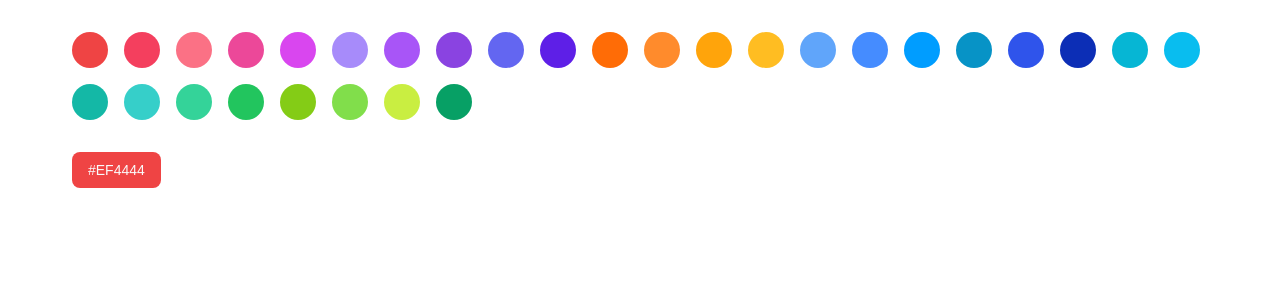
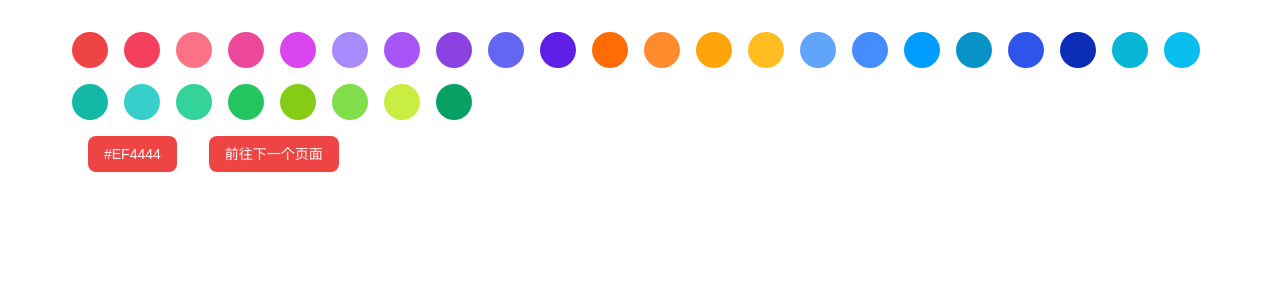
Before and after one commit to songmm820/my-react-app, a React (Vite) app: page / in a window 1280 px wide. Shown: the top 300 px of the page. Built offline with nearby package versions, Linux system fonts and the light colour scheme.

Commit message:
feat: router init

```diff
--- a/package.json
+++ b/package.json
@@ -17,8 +17,10 @@
     "clsx": "^2.1.1",
     "dayjs": "^1.11.19",
     "lucide-react": "^0.553.0",
+    "motion": "^12.23.24",
     "react": "^19.2.0",
     "react-dom": "^19.2.0",
+    "react-router-dom": "^7.9.6",
     "tailwind-merge": "^3.4.0",
     "tailwindcss": "^4.1.17"
   },
--- a/src/App.tsx
+++ b/src/App.tsx
@@ -1,31 +1,9 @@
-import { Button } from "~/components/ui/button";
-import { useTheme } from "~/provider/theme-provider";
-import { PRIMARY_COLORS } from "./lib/color";
-import "./App.css";
+import { RouterProvider } from "react-router-dom";
+import { router } from "~/router";
+import "~/App.css";
 
-function App() {
-  const { themeColor, setThemeColor } = useTheme();
-
-  return (
-    <>
-      <div className="w-full h-full p-8">
-        <div className="flex flex-wrap gap-4">
-          {PRIMARY_COLORS.map((color, index) => (
-            <div
-              key={index}
-              className="w-9 h-9 rounded-full"
-              style={{
-                backgroundColor: color,
-              }}
-              onClick={() => setThemeColor(color)}
-            />
-          ))}
-        </div>
-
-        <Button className="mt-8">{themeColor}</Button>
-      </div>
-    </>
-  );
-}
+const App = () => {
+  return <RouterProvider router={router} />;
+};
 
 export default App;
--- /dev/null
+++ b/src/hooks/use-navigate.ts
@@ -0,0 +1,17 @@
+/**
+ * 类型安全的 navigate Hook
+ * - 自动验证路径是否存在
+ * - 自动填充动态参数
+ * - 编译期检查路径和参数是否匹配
+ */
+
+import { useNavigate } from "react-router-dom";
+import type { RoutePath } from "~/types/route";
+
+export function useNavigateSafe() {
+  const navigate = useNavigate();
+
+  return (path: RoutePath) => {
+    navigate(path);
+  };
+}
--- a/src/index.css
+++ b/src/index.css
@@ -32,7 +32,6 @@ body {
   /* @see https://tailwindcss.com/docs/theme */
 
   --spacing: 4px;
-
   --radius: 0.625rem;
   --background: oklch(1 0 0);
   --foreground: oklch(0.145 0 0);
@@ -40,7 +39,7 @@ body {
   --card-foreground: oklch(0.145 0 0);
   --popover: oklch(1 0 0);
   --popover-foreground: oklch(0.145 0 0);
-  --primary: #0062ff;
+  /* --primary: #0062ff; */
   --primary-foreground: oklch(0.985 0 0);
   --secondary: oklch(0.97 0 0);
   --secondary-foreground: oklch(0.205 0 0);
@@ -66,6 +65,7 @@ body {
   --sidebar-border: oklch(0.922 0 0);
   --sidebar-ring: oklch(0.708 0 0);
 }
+
 
 button:focus,
 button:focus-visible {
--- a/src/lib/color.ts
+++ b/src/lib/color.ts
@@ -93,3 +93,13 @@ export const SECONDARY_COLORS = [
   "#F4FFB8",
   "#B2EAD4",
 ] as const;
+
+/**
+ * 获取css变量颜色值
+ *
+ * @param color css变量名
+ */
+export function getCssVarColorValue(color: string): string {
+  const styles = getComputedStyle(document.documentElement);
+  return styles.getPropertyValue(color).trim();
+}
--- /dev/null
+++ b/src/pages/404.tsx
@@ -0,0 +1,4 @@
+const NotFound = () => {
+  return 404;
+};
+export default NotFound;
--- /dev/null
+++ b/src/pages/Home.tsx
@@ -0,0 +1,34 @@
+import { Button } from "~/components/ui/button";
+import { useNavigateSafe } from "~/hooks/use-navigate";
+import { PRIMARY_COLORS } from "~/lib/color";
+import { useTheme } from "~/provider/theme-provider";
+
+const Home = () => {
+  const { themeColor, setThemeColor } = useTheme();
+
+  const navigate = useNavigateSafe();
+
+  return (
+    <div className="w-full h-full p-8">
+      <div className="flex flex-wrap gap-4">
+        {PRIMARY_COLORS.map((color, index) => (
+          <div
+            key={index}
+            className="w-9 h-9 rounded-full"
+            style={{
+              backgroundColor: color,
+            }}
+            onClick={() => setThemeColor(color)}
+          />
+        ))}
+      </div>
+
+      <Button className="m-4">{themeColor}</Button>
+      <Button className="m-4" onClick={() => navigate("/user/22")}>
+        前往下一个页面
+      </Button>
+    </div>
+  );
+};
+
+export default Home;
--- /dev/null
+++ b/src/router/LazyRoute.tsx
@@ -0,0 +1,21 @@
+import { Suspense, type LazyExoticComponent } from "react";
+import PrivateRoute from "./PrivateRoute";
+import type { GetProps } from "~/lib/type-utils";
+
+type PrivateRouteProps = GetProps<typeof PrivateRoute>;
+
+type LazyRouteProps = {
+  lazyChildren: LazyExoticComponent<() => React.ReactNode>;
+} & Omit<PrivateRouteProps, "children">;
+
+const LazyRoute = (props: LazyRouteProps) => {
+  return (
+    <Suspense fallback={<div>loading</div>}>
+      <PrivateRoute {...props}>
+        <props.lazyChildren />
+      </PrivateRoute>
+    </Suspense>
+  );
+};
+
+export default LazyRoute;
--- /dev/null
+++ b/src/router/PrivateRoute.tsx
@@ -0,0 +1,42 @@
+import React, { useEffect, useLayoutEffect } from "react";
+import { useNavigateSafe } from "~/hooks/use-navigate";
+
+/**
+ * 一个权限控制路由组件
+ * 用于根据用户的认证信息来控制是否允许访问某个页面。
+ * 它的主要作用是判断用户是否已经登录（即是否有效的认证信息）
+ * 如果需要权限认证且用户未登录，则会跳转到登录页面
+ */
+
+type PrivateRouteProps = {
+  children?: React.ReactNode;
+  title?: string;
+  isRequiredAuth?: boolean;
+};
+
+export function PrivateRoute(props: PrivateRouteProps) {
+  const { children, title, isRequiredAuth = true } = props;
+
+  // Hook for navigation
+  const navigate = useNavigateSafe();
+
+  useEffect(() => {
+    if (!title) return;
+    const originalTitle = document.title;
+    document.title = title;
+    return () => {
+      document.title = originalTitle;
+    };
+  }, [title]);
+
+  useLayoutEffect(() => {
+    // 如果需要权限认证，并且本地存储中没有认证信息，则跳转到登录页面
+    if (isRequiredAuth) {
+      return navigate("*");
+    }
+  }, [isRequiredAuth, navigate]);
+
+  return children;
+}
+
+export default PrivateRoute;
--- /dev/null
+++ b/src/router/index.tsx
@@ -0,0 +1,32 @@
+import { lazy } from "react";
+import { createBrowserRouter } from "react-router-dom";
+import Home from "~/pages/Home";
+import LazyRoute from "~/router/LazyRoute";
+import type { TypedRouteObject } from "~/types/route";
+
+const routes: TypedRouteObject[] = [
+  {
+    path: "/",
+    element: <Home />,
+  },
+  {
+    path: "/about",
+    element: <div>About</div>,
+  },
+  {
+    path: "/user/:userId",
+    element: <div>Contact</div>,
+  },
+  {
+    path: "*",
+    element: (
+      <LazyRoute
+        title="404"
+        isRequiredAuth={false}
+        lazyChildren={lazy(() => import("~/pages/404"))}
+      />
+    ),
+  },
+];
+
+export const router = createBrowserRouter(routes);
```
Also changed, not shown: src/types/route.d.ts (added, +10 -0 lines), 1 other file (tests, documents, lock files or other folders).
